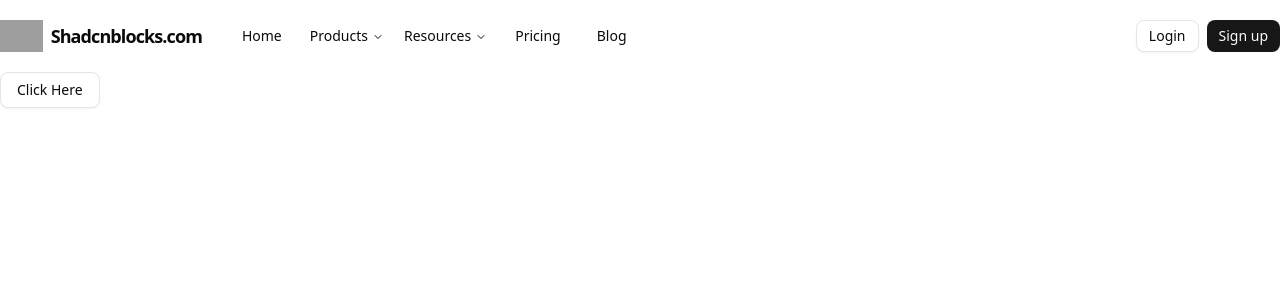
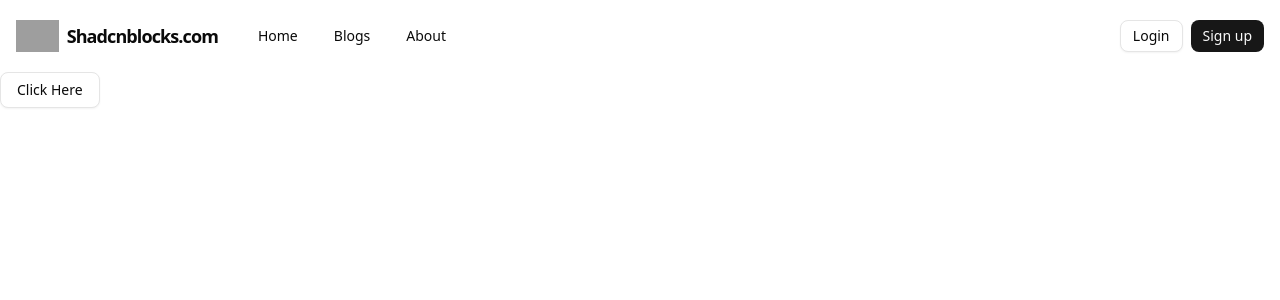
Before and after one commit to ShuvoSW/Web-development, a Next.js app in the folder Milestone -5/blog-site-client/: page / in a window 1280 px wide. Shown: the top 300 px of the page. Built offline with nearby package versions, Linux system fonts and the light colour scheme; grey boxes are pictures that could not be loaded.

Commit message:
Add blogs, about by main layout-navbar.tsx

```diff
--- a/Milestone -5/blog-site-client/src/components/layout/Navbar.tsx
+++ b/Milestone -5/blog-site-client/src/components/layout/Navbar.tsx
@@ -65,75 +65,75 @@ const Navbar = ({
     title: "Shadcnblocks.com",
   },
   menu = [
-    { title: "Home", url: "#" },
+    { title: "Home", url: "/" },
+    // {
+    //   title: "Products",
+    //   url: "#",
+    //   items: [
+    //     {
+    //       title: "Blog",
+    //       description: "The latest industry news, updates, and info",
+    //       icon: <Book className="size-5 shrink-0" />,
+    //       url: "#",
+    //     },
+    //     {
+    //       title: "Company",
+    //       description: "Our mission is to innovate and empower the world",
+    //       icon: <Trees className="size-5 shrink-0" />,
+    //       url: "#",
+    //     },
+    //     {
+    //       title: "Careers",
+    //       description: "Browse job listing and discover our workspace",
+    //       icon: <Sunset className="size-5 shrink-0" />,
+    //       url: "#",
+    //     },
+    //     {
+    //       title: "Support",
+    //       description:
+    //         "Get in touch with our support team or visit our community forums",
+    //       icon: <Zap className="size-5 shrink-0" />,
+    //       url: "#",
+    //     },
+    //   ],
+    // },
+    // {
+    //   title: "Resources",
+    //   url: "#",
+    //   items: [
+    //     {
+    //       title: "Help Center",
+    //       description: "Get all the answers you need right here",
+    //       icon: <Zap className="size-5 shrink-0" />,
+    //       url: "#",
+    //     },
+    //     {
+    //       title: "Contact Us",
+    //       description: "We are here to help you with any questions you have",
+    //       icon: <Sunset className="size-5 shrink-0" />,
+    //       url: "#",
+    //     },
+    //     {
+    //       title: "Status",
+    //       description: "Check the current status of our services and APIs",
+    //       icon: <Trees className="size-5 shrink-0" />,
+    //       url: "#",
+    //     },
+    //     {
+    //       title: "Terms of Service",
+    //       description: "Our terms and conditions for using our services",
+    //       icon: <Book className="size-5 shrink-0" />,
+    //       url: "#",
+    //     },
+    //   ],
+    // },
     {
-      title: "Products",
-      url: "#",
-      items: [
-        {
-          title: "Blog",
-          description: "The latest industry news, updates, and info",
-          icon: <Book className="size-5 shrink-0" />,
-          url: "#",
-        },
-        {
-          title: "Company",
-          description: "Our mission is to innovate and empower the world",
-          icon: <Trees className="size-5 shrink-0" />,
-          url: "#",
-        },
-        {
-          title: "Careers",
-          description: "Browse job listing and discover our workspace",
-          icon: <Sunset className="size-5 shrink-0" />,
-          url: "#",
-        },
-        {
-          title: "Support",
-          description:
-            "Get in touch with our support team or visit our community forums",
-          icon: <Zap className="size-5 shrink-0" />,
-          url: "#",
-        },
-      ],
+      title: "Blogs",
+      url: "/blogs",
     },
     {
-      title: "Resources",
-      url: "#",
-      items: [
-        {
-          title: "Help Center",
-          description: "Get all the answers you need right here",
-          icon: <Zap className="size-5 shrink-0" />,
-          url: "#",
-        },
-        {
-          title: "Contact Us",
-          description: "We are here to help you with any questions you have",
-          icon: <Sunset className="size-5 shrink-0" />,
-          url: "#",
-        },
-        {
-          title: "Status",
-          description: "Check the current status of our services and APIs",
-          icon: <Trees className="size-5 shrink-0" />,
-          url: "#",
-        },
-        {
-          title: "Terms of Service",
-          description: "Our terms and conditions for using our services",
-          icon: <Book className="size-5 shrink-0" />,
-          url: "#",
-        },
-      ],
-    },
-    {
-      title: "Pricing",
-      url: "#",
-    },
-    {
-      title: "Blog",
-      url: "#",
+      title: "About",
+      url: "/about",
     },
   ],
   auth = {
@@ -144,7 +144,7 @@ const Navbar = ({
 }: Navbar1Props) => {
   return (
     <section className={cn("py-4", className)}>
-      <div className="container">
+      <div className="container mx-auto px-4">
         {/* Desktop Menu */}
         <nav className="hidden items-center justify-between lg:flex">
           <div className="flex items-center gap-6">
```
Also changed, not shown: Milestone -5/blog-site-client/src/app/not-found.tsx (added).
